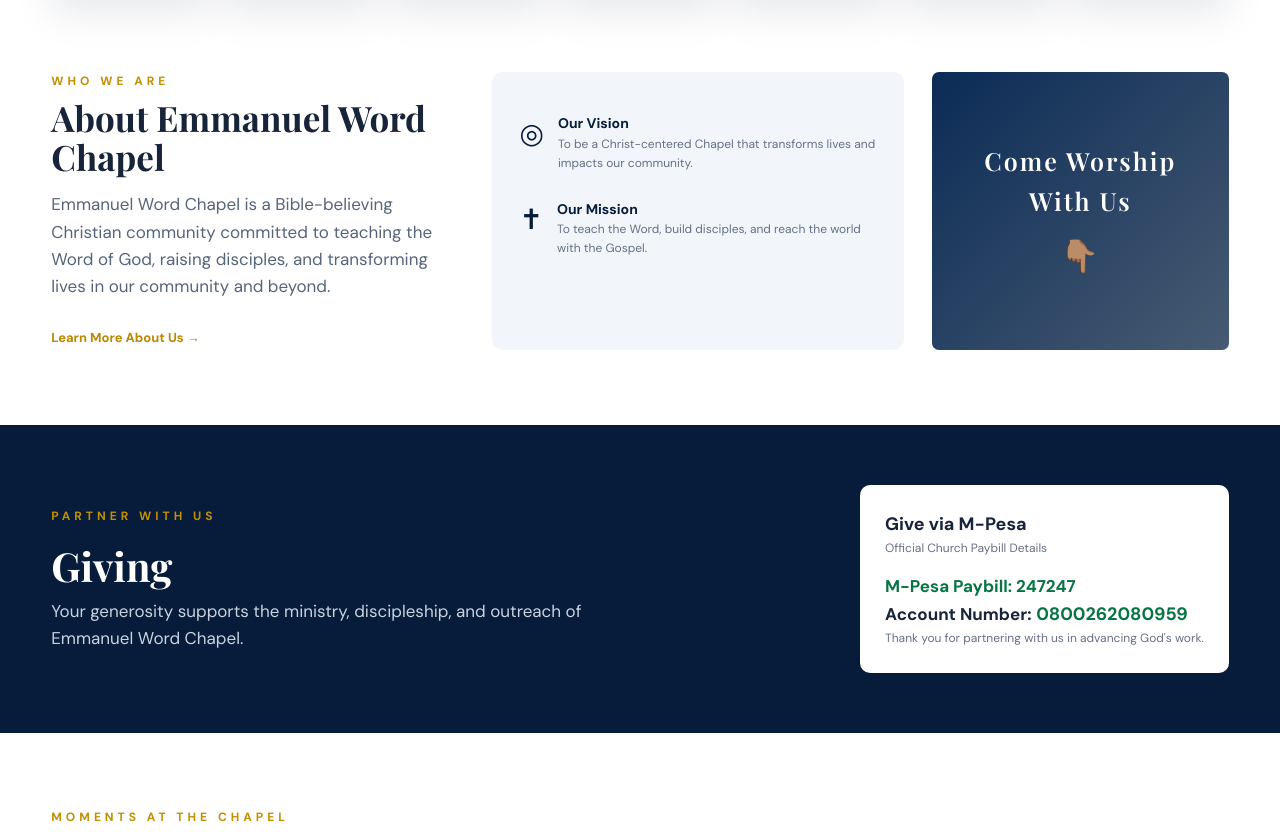
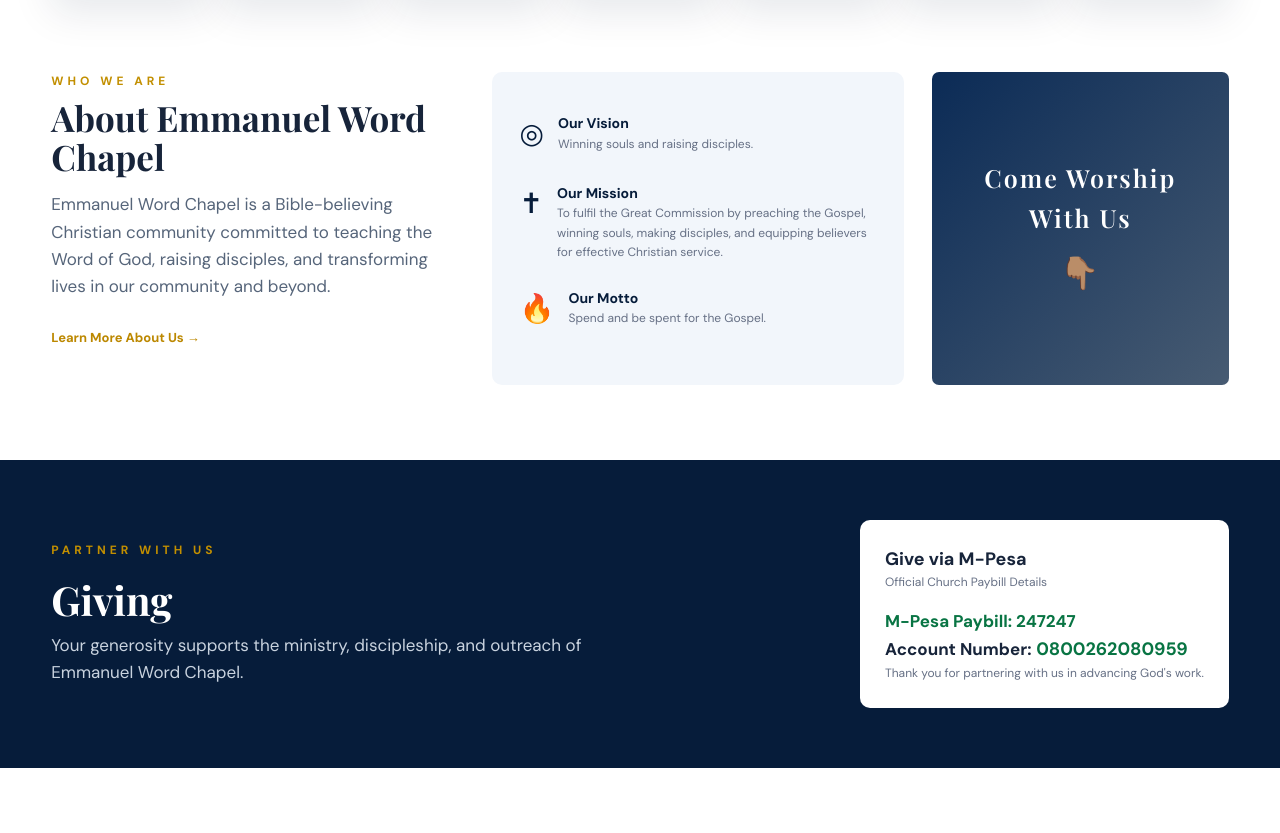
Before and after one commit to MohmisInfusion/Web, a plain HTML site: page index.html in a window 1280 px wide. Shown: the part 2077-2910 px from the top of the page. Drawn offline with nearby package versions, Linux system fonts and the light colour scheme.

Commit message:
Update index.html
Update Motto and Vision

```diff
--- a/index.html
+++ b/index.html
@@ -267,10 +267,33 @@
         <p>Emmanuel Word Chapel is a Bible-believing Christian community committed to teaching the Word of God, raising disciples, and transforming lives in our community and beyond.</p>
         <a class="text-link" href="#contact">Learn More About Us →</a>
       </div>
-      <div class="vision-card">
-        <div><span aria-hidden="true">◎</span><div><h3>Our Vision</h3><p>To be a Christ-centered Chapel that transforms lives and impacts our community.</p></div></div>
-        <div><span aria-hidden="true">✝</span><div><h3>Our Mission</h3><p>To teach the Word, build disciples, and reach the world with the Gospel.</p></div></div>
-      </div>
+
+<div class="vision-card">
+  <div>
+    <span aria-hidden="true">◎</span>
+    <div>
+      <h3>Our Vision</h3>
+      <p>Winning souls and raising disciples.</p>
+    </div>
+  </div>
+
+  <div>
+    <span aria-hidden="true">✝</span>
+    <div>
+      <h3>Our Mission</h3>
+      <p>To fulfil the Great Commission by preaching the Gospel, winning souls, making disciples, and equipping believers for effective Christian service.</p>
+    </div>
+  </div>
+
+  <div>
+    <span aria-hidden="true">🔥</span>
+    <div>
+      <h3>Our Motto</h3>
+      <p>Spend and be spent for the Gospel.</p>
+    </div>
+  </div>
+</div>
+
       <div class="welcome-image placeholder-image"><div>Come Worship<br>With Us</div><span style="font-size: 32px;">👇🏽</span></div>
     </section>
 
```
